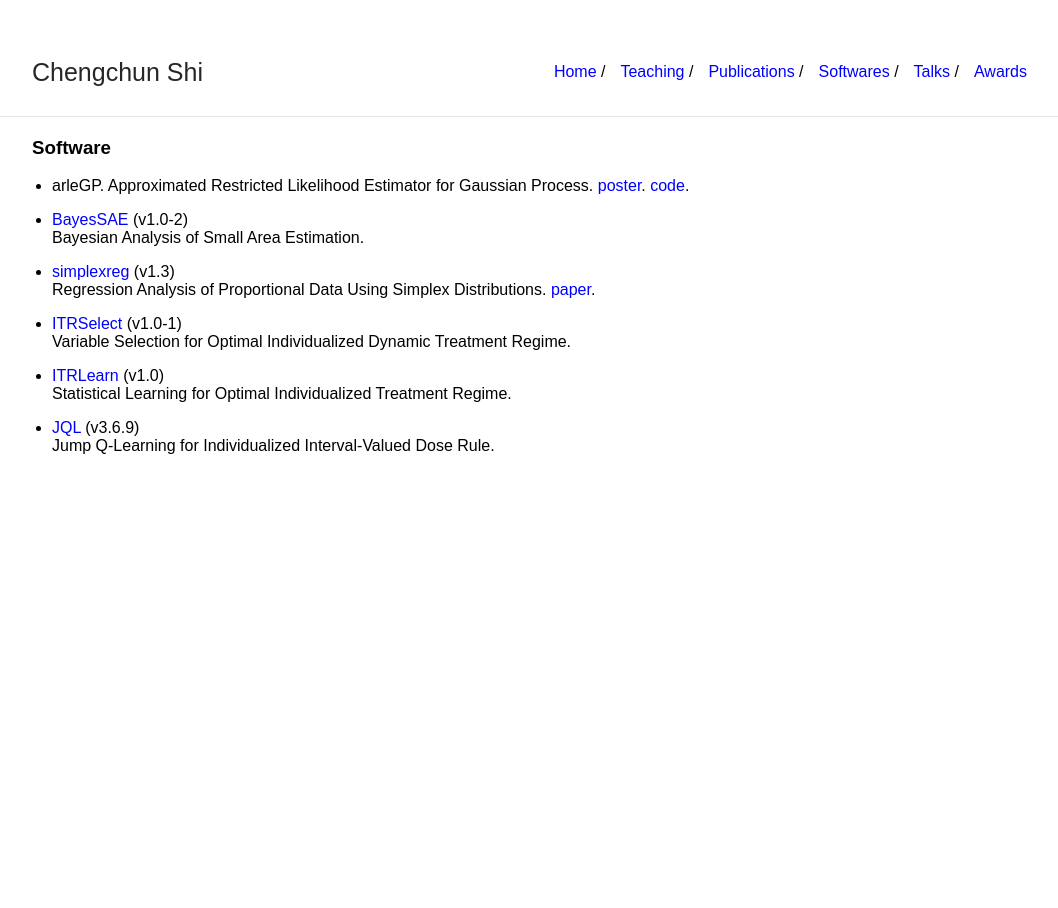
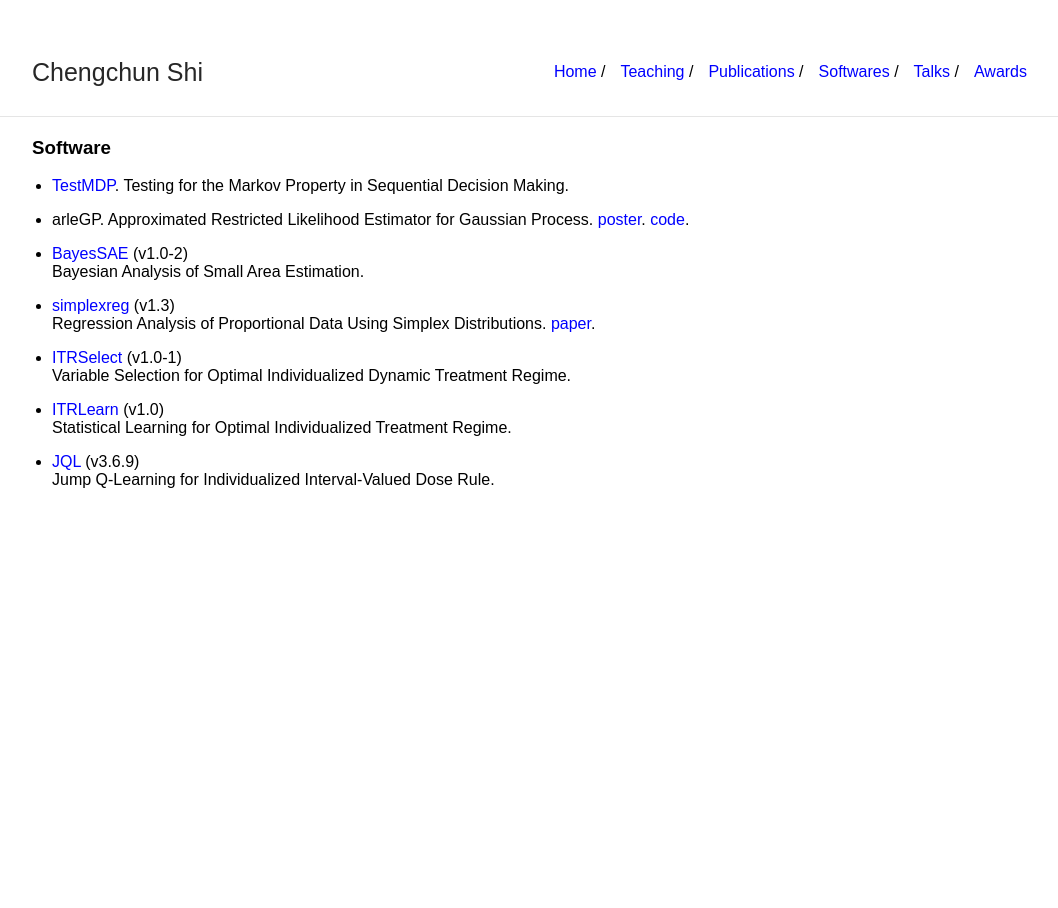
Before and after one commit to callmespring/callmespring.github.io, a Jekyll site: the page built from software.md, in a window 1280 px wide. Shown: the whole page, without its empty margins (108-1166 px from the left). Built offline with Jekyll 4.4.1, drawn with Linux system fonts in a browser that asks for light colours.

Commit message:
Update software.md

```diff
--- a/software.md
+++ b/software.md
@@ -4,6 +4,8 @@ title: Software
 ---
 
 ### Software
+
+* [TestMDP](https://github.com/RunzheStat/TestMDP). Testing for the Markov Property in Sequential Decision Making.
 
 * arleGP. Approximated Restricted Likelihood Estimator for Gaussian Process. [poster](./slides/arleGP.pdf). [code](./code/arleGP.zip).
 
```
